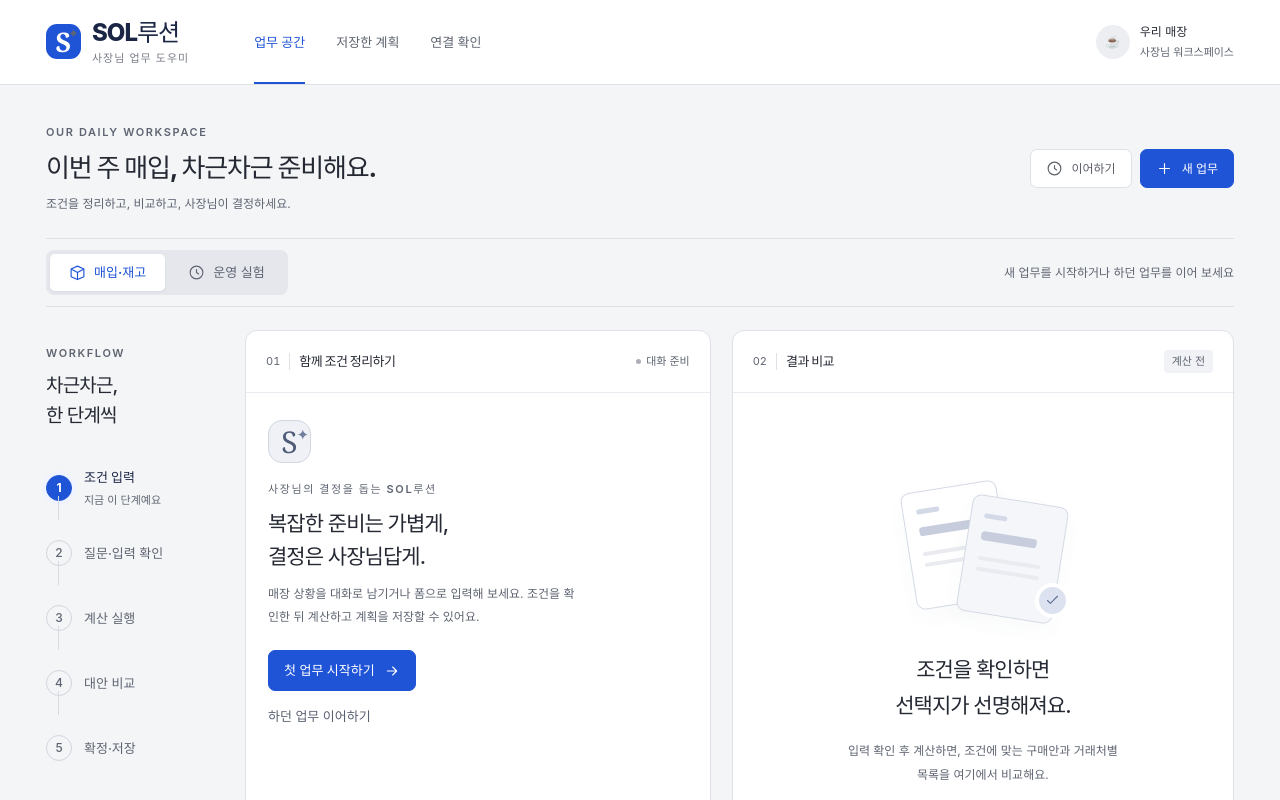
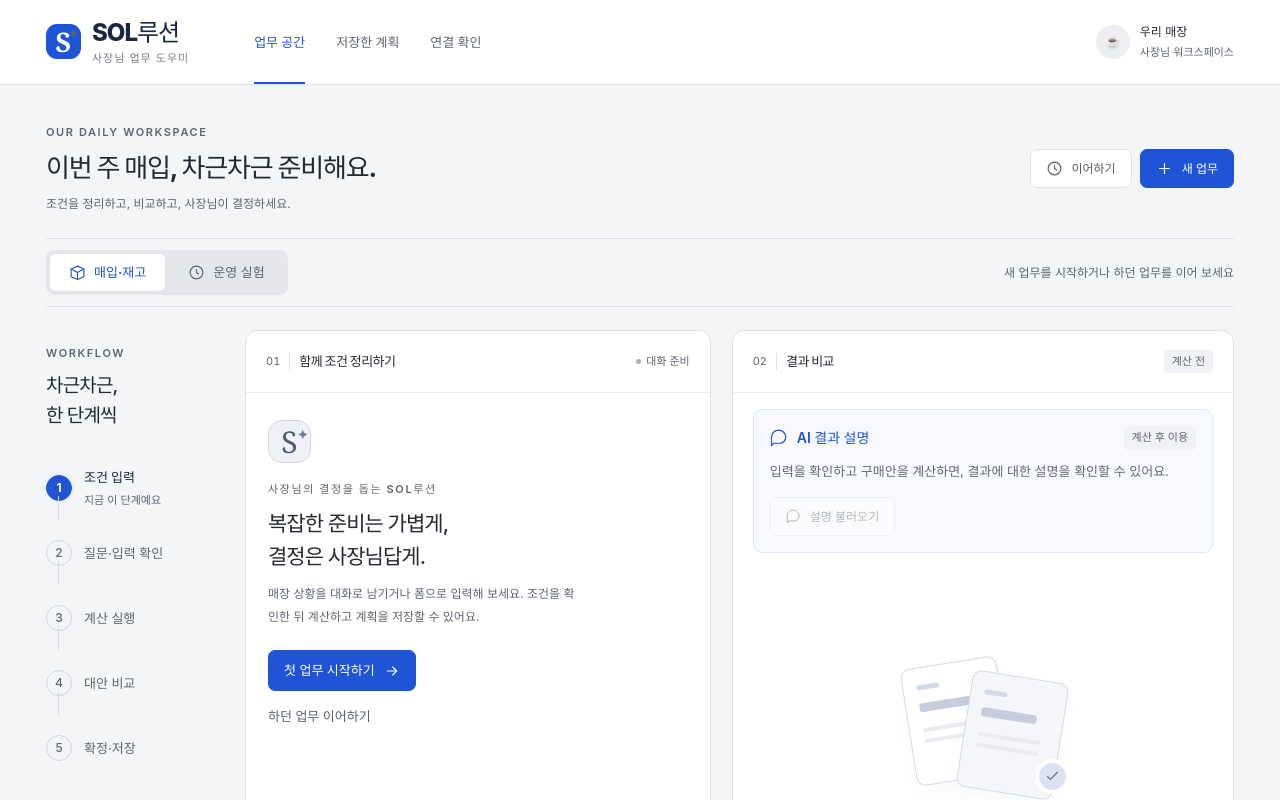
Before and after one commit to 02junho/SOLution, a React (Vite) app in the folder frontend/: page / in a window 1280 px wide. Shown: the top 800 px of the page. Built offline with nearby package versions, Linux system fonts and the light colour scheme.

Commit message:
feat: AI 결과 설명 화면 추가
- 결과 비교에 설명 카드와 불러오기 버튼 배치
- 연결 준비·로딩·성공·오류 상태 및 AI/기본 설명 구분
- 현재 결과에 해당하는 설명만 표시하고 연결 전 요청 차단

Refs #73

```diff
--- /dev/null
+++ b/frontend/src/features/workflow/ResultExplanation.tsx
@@ -0,0 +1,153 @@
+import { Icon } from '../../components/common/Ui'
+
+export type ExplanationData = {
+  source: 'llm' | 'template'
+  explanation: {
+    headline: string
+    per_choice: { choice_key: string; text: string }[]
+    warnings_echo: {
+      warning_id: string
+      message: string
+      requires_ack: boolean
+    }[]
+    caveats: string[]
+  }
+}
+
+// Spring 연결 시 부모가 요청 상태와 응답을 전달한다. 이 화면은 서버를 직접 호출하지 않는다.
+export type ExplanationState =
+  | { status: 'unconnected' | 'idle' }
+  | { status: 'loading'; resultId: number }
+  | { status: 'error'; resultId: number; message: string }
+  | { status: 'ready'; resultId: number; data: ExplanationData }
+
+type Props = {
+  resultId: number | null
+  eligible: boolean
+  busy?: boolean
+  state?: ExplanationState
+  choiceLabels?: Record<string, string>
+  onRequest?: () => void
+}
+
+export default function ResultExplanation({
+  resultId,
+  eligible,
+  busy = false,
+  state = { status: 'unconnected' },
+  choiceLabels = {},
+  onRequest,
+}: Props) {
+  const hasResult = eligible && resultId !== null
+  const current: ExplanationState =
+    'resultId' in state && state.resultId !== resultId
+      ? { status: onRequest ? 'idle' : 'unconnected' }
+      : state
+  const loading = hasResult && current.status === 'loading'
+  const data = hasResult && current.status === 'ready' ? current.data : null
+  const error = hasResult && current.status === 'error' ? current.message : null
+  const connected = current.status !== 'unconnected' && !!onRequest
+  const label = !hasResult
+    ? '계산 후 이용'
+    : loading
+      ? '생성 중'
+      : data
+        ? data.source === 'llm'
+          ? 'AI 설명'
+          : '기본 설명'
+        : error
+          ? '다시 시도'
+          : connected
+            ? '설명 가능'
+            : '연결 준비 중'
+
+  return (
+    <section
+      className="explanation-card"
+      aria-label="AI 결과 설명"
+      aria-busy={loading}
+    >
+      <div className="explanation-heading">
+        <div className="section-heading">
+          <Icon name="chat" size={18} />
+          <h3>AI 결과 설명</h3>
+        </div>
+        <span className="status-pill">{label}</span>
+      </div>
+      {!hasResult ? (
+        <p className="explanation-hint">
+          입력을 확인하고 구매안을 계산하면, 결과에 대한 설명을 확인할 수
+          있어요.
+        </p>
+      ) : loading ? (
+        <p className="explanation-loading" role="status">
+          <span className="spinner" />
+          계산 결과를 바탕으로 설명을 준비하고 있어요.
+        </p>
+      ) : error ? (
+        <p className="explanation-error" role="alert">
+          {error}
+        </p>
+      ) : data ? (
+        <div className="explanation-content">
+          <p className="explanation-headline">{data.explanation.headline}</p>
+          {data.source === 'template' && (
+            <p className="explanation-hint">
+              계산 결과에 저장된 수치로 만든 기본 설명이에요.
+            </p>
+          )}
+          <dl className="explanation-choices">
+            {data.explanation.per_choice.map((item, index) => (
+              <div key={item.choice_key}>
+                <dt>{choiceLabels[item.choice_key] ?? `대안 ${index + 1}`}</dt>
+                <dd>{item.text}</dd>
+              </div>
+            ))}
+          </dl>
+          {data.explanation.warnings_echo.length > 0 && (
+            <div className="explanation-notes">
+              <h4>함께 확인할 사항</h4>
+              <ul>
+                {data.explanation.warnings_echo.map((warning) => (
+                  <li key={warning.warning_id}>{warning.message}</li>
+                ))}
+              </ul>
+            </div>
+          )}
+          {data.explanation.caveats.length > 0 && (
+            <ul className="explanation-caveats">
+              {data.explanation.caveats.map((text, index) => (
+                <li key={index}>{text}</li>
+              ))}
+            </ul>
+          )}
+          <p className="explanation-hint">
+            설명은 참고용이에요. 확인한 조건과 계산 결과를 기준으로 직접 선택해
+            주세요.
+          </p>
+        </div>
+      ) : (
+        <p className="explanation-hint">
+          {connected
+            ? '대안의 차이와 확인할 점을 쉬운 말로 살펴보세요.'
+            : '설명 기능 연결을 준비하고 있어요. 연결되면 아래 버튼으로 결과 설명을 불러올 수 있어요.'}
+        </p>
+      )}
+      <button
+        type="button"
+        className="button secondary explanation-button"
+        disabled={!hasResult || !connected || busy || loading}
+        onClick={onRequest}
+      >
+        <Icon name={error || data ? 'refresh' : 'chat'} size={15} />
+        {loading
+          ? '설명 생성 중…'
+          : error
+            ? '다시 불러오기'
+            : data
+              ? '설명 다시 불러오기'
+              : '설명 불러오기'}
+      </button>
+    </section>
+  )
+}
--- a/frontend/src/features/workflow/Results.tsx
+++ b/frontend/src/features/workflow/Results.tsx
@@ -13,6 +13,7 @@ import {
   resolveChoice,
 } from './model'
 import type { WorkspaceController } from './useWorkspace'
+import ResultExplanation from './ResultExplanation'
 
 function nameOf(
   input: JsonObject | null,
@@ -149,6 +150,11 @@ export default function Results({
                 : '계산 전'}
         </span>
       </div>
+      <ResultExplanation
+        resultId={result?.result_id ?? null}
+        eligible={!!validResult}
+        busy={!!busy}
+      />
       {saved && (
         <div className="saved-banner">
           <Icon name="check" />
--- a/frontend/src/index.css
+++ b/frontend/src/index.css
@@ -1962,6 +1962,90 @@ main {
 }
 
 /* 신한 블루 팔레트. 기존 카드·여백·3열 구조는 유지한다. */
+.explanation-card {
+  margin: 16px 20px;
+  padding: 16px;
+  border: 1px solid #dce5fa;
+  border-radius: 9px;
+  background: #f7f9ff;
+}
+.explanation-heading {
+  display: flex;
+  align-items: center;
+  justify-content: space-between;
+  flex-wrap: wrap;
+  gap: 8px;
+  margin-bottom: 10px;
+}
+.explanation-heading .section-heading {
+  color: var(--green);
+}
+.explanation-heading h3 {
+  font-size: 14px;
+  letter-spacing: 0;
+}
+.explanation-hint,
+.explanation-loading {
+  font-size: 13px;
+  color: var(--muted);
+  line-height: 1.8;
+}
+.explanation-loading {
+  display: flex;
+  align-items: center;
+  gap: 8px;
+}
+.explanation-error {
+  font-size: 13px;
+  color: #9d3434;
+  overflow-wrap: anywhere;
+}
+.explanation-button {
+  margin-top: 14px;
+  font-size: 12px;
+  min-height: 36px;
+}
+.explanation-headline {
+  font-size: 14px;
+  font-weight: 600;
+  line-height: 1.8;
+  color: var(--ink);
+}
+.explanation-choices {
+  margin: 12px 0;
+}
+.explanation-choices > div {
+  padding: 10px 0;
+  border-bottom: 1px solid var(--line);
+}
+.explanation-choices dt {
+  font-weight: 600;
+  font-size: 12px;
+  color: var(--ink);
+}
+.explanation-choices dd {
+  margin: 4px 0 0;
+  font-size: 13px;
+  line-height: 1.8;
+}
+.explanation-notes h4 {
+  margin-top: 12px;
+  font-size: 12px;
+}
+.explanation-notes ul,
+.explanation-caveats {
+  padding-left: 18px;
+  font-size: 12px;
+  color: var(--muted);
+  line-height: 1.8;
+}
+@media (max-width: 690px) {
+  .explanation-card {
+    margin: 14px;
+    padding: 14px;
+  }
+}
+
 .button.primary,
 .brand-symbol,
 .send-button {
```
